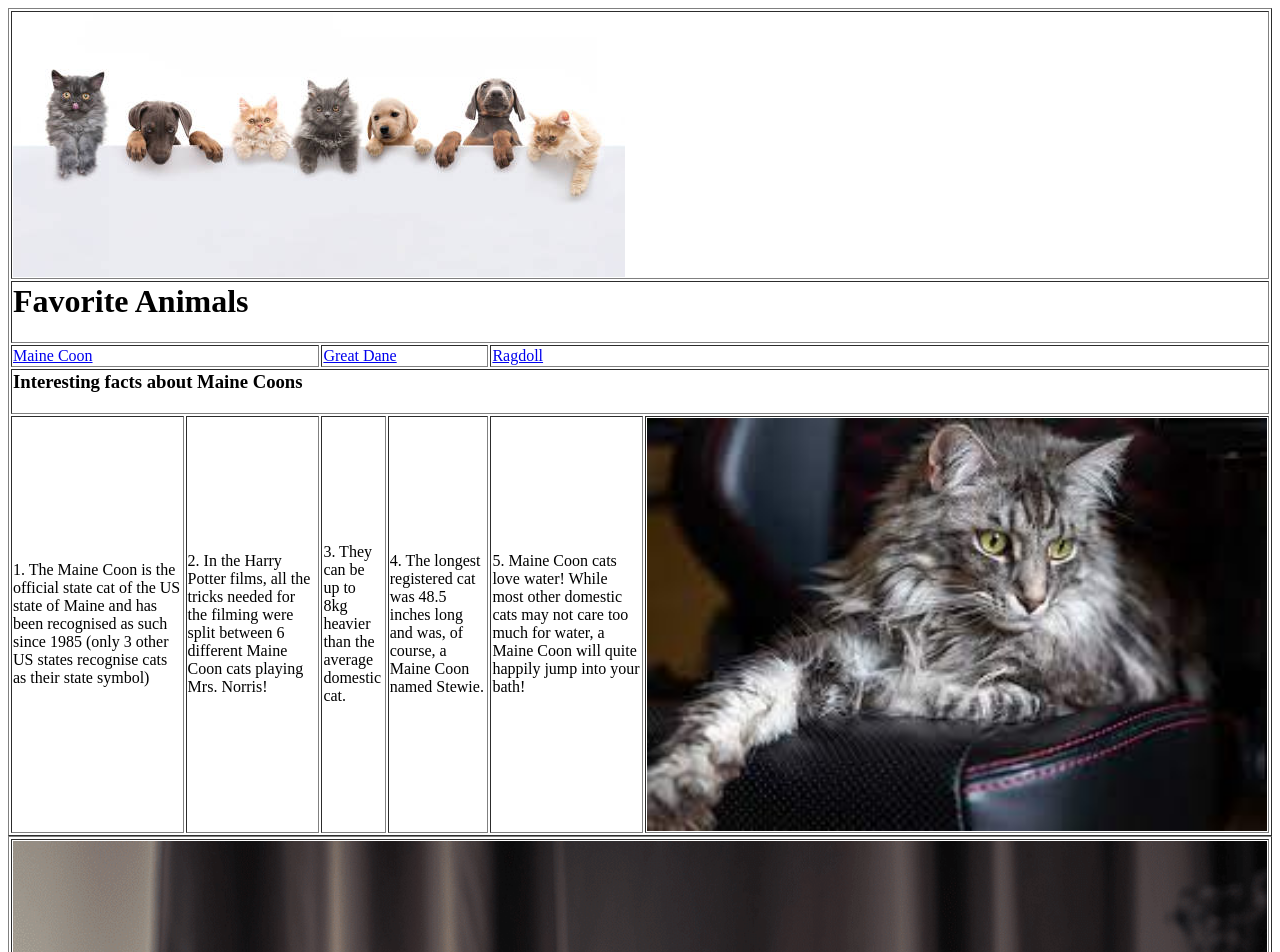
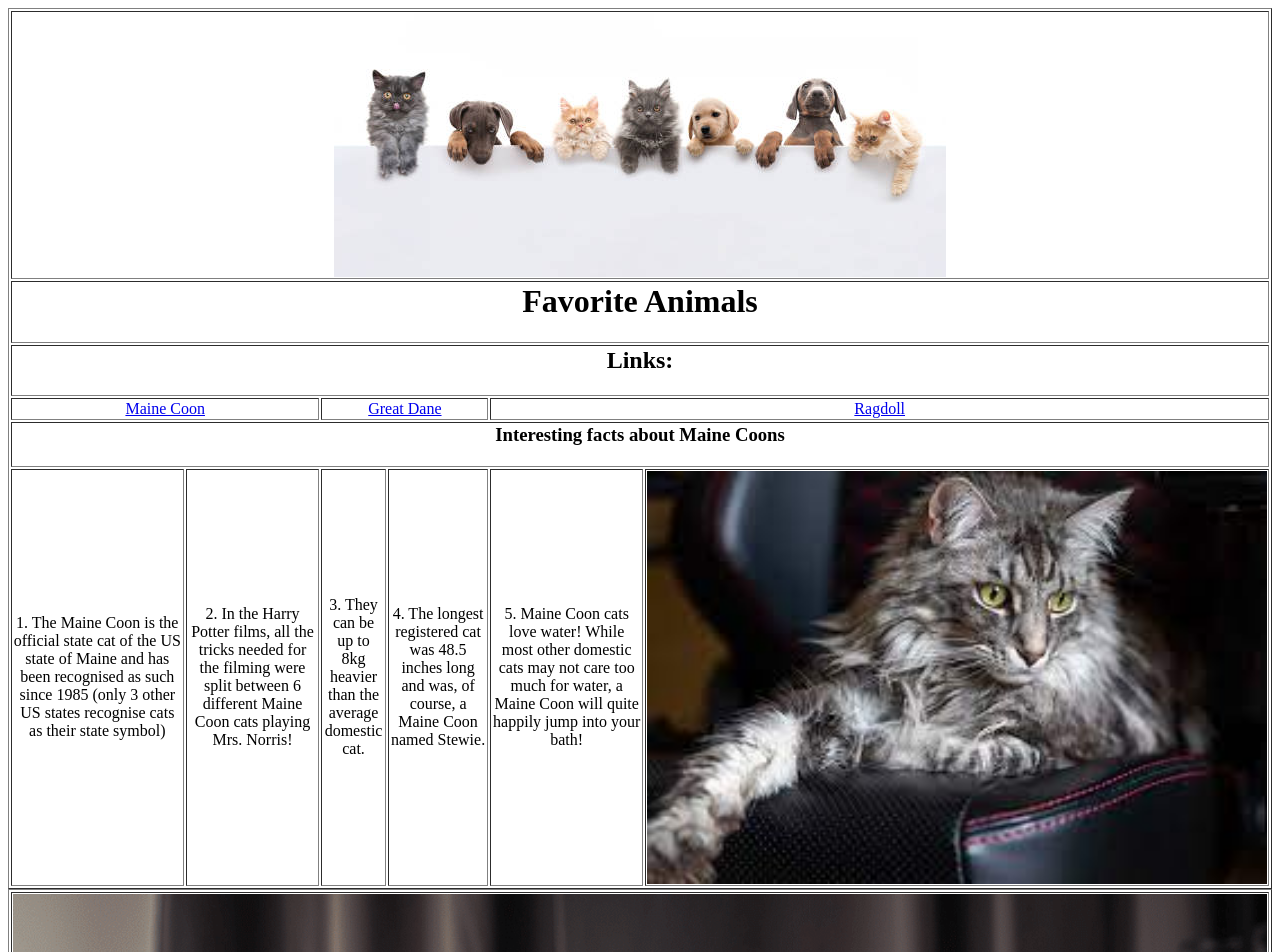
Before and after one commit to SCPShadow/SCPShadow.github.io, a plain HTML site: page index.html in a window 1280 px wide. Shown: the top 952 px of the page. Drawn offline with Linux system fonts and the light colour scheme.

Commit message:
new version
i made it align and valign yay

```diff
--- a/index.html
+++ b/index.html
@@ -5,35 +5,43 @@
 </head>
 
 <body>
-    <table border="1" width="100%" height="100%">
+    <table border="1" height="100%" width="100%">
         <tr>
-            <td width="100%" colspan="6"><img src="banner.jpg"></td>
+            <td align="center" width="100%" colspan="6"><img src="banner.jpg"></td>
         </tr>
         <tr>
-            <td colspan="6">
+            <td valign="middle" align="center" colspan="6">
                 <h1>Favorite Animals</h1>
             </td>
         </tr>
         <tr>
-            <td colspan="2"><a href="index.html">Maine Coon</a></td>
-            <td colspan="2"><a href="2.html">Great Dane</a></td>
-            <td colspan="2"><a href="3.html">Ragdoll</a><br></td>
+            <td valign="middle" align="center" colspan="6">
+                <h2>Links:</h2>
+            </td>
         </tr>
-        <td colspan="6">
-            <h3>Interesting facts about Maine Coons</h3>
-        </td>
+
         <tr>
-            <td>1. The Maine Coon is the official state cat of the US state of Maine and has been recognised as such since 1985 (only 3 other US states recognise cats as their state symbol)</td>
-            <td>2. In the Harry Potter films, all the tricks needed for the filming were split between 6 different Maine Coon cats playing Mrs. Norris!</td>
-            <td>3. They can be up to 8kg heavier than the average domestic cat.</td>
-            <td>4. The longest registered cat was 48.5 inches long and was, of course, a Maine Coon named Stewie.</td>
-            <td>5. Maine Coon cats love water! While most other domestic cats may not care too much for water, a Maine Coon will quite happily jump into your bath!</td>
+            <td valign="middle" align="center" colspan="2"><a href="index.html">Maine Coon</a></td>
+            <td valign="middle" align="center" colspan="2"><a href="2.html">Great Dane</a></td>
+            <td valign="middle" align="center" colspan="2"><a href="3.html">Ragdoll</a><br></td>
+        </tr>
+        <tr>
+            <td valign="middle" align="center" colspan="6">
+                <h3>Interesting facts about Maine Coons</h3>
+            </td>
+        </tr>
+        <tr>
+            <td valign="middle" align="center">1. The Maine Coon is the official state cat of the US state of Maine and has been recognised as such since 1985 (only 3 other US states recognise cats as their state symbol)</td>
+            <td valign="middle" align="center">2. In the Harry Potter films, all the tricks needed for the filming were split between 6 different Maine Coon cats playing Mrs. Norris!</td>
+            <td valign="middle" align="center">3. They can be up to 8kg heavier than the average domestic cat.</td>
+            <td valign="middle" align="center">4. The longest registered cat was 48.5 inches long and was, of course, a Maine Coon named Stewie.</td>
+            <td valign="middle" align="center">5. Maine Coon cats love water! While most other domestic cats may not care too much for water, a Maine Coon will quite happily jump into your bath!</td>
             <td width="50%"><img src="Maine Coon Small.jpg" height="100%" width="100%"></td>
         </tr>
     </table>
     <table border="1" height="100%" width="100%">
         <tr>
-            <td colspan="6"><img src="Maine Coon.png" height="100%" width="100%"></td>
+            <td align="center"><img src="Maine Coon.png" height="100%" width="100%"></td>
         </tr>
     </table>
 </body>
```
Also changed, not shown: 2.html (+19 -24 lines), 3.html (+14 -19 lines).
